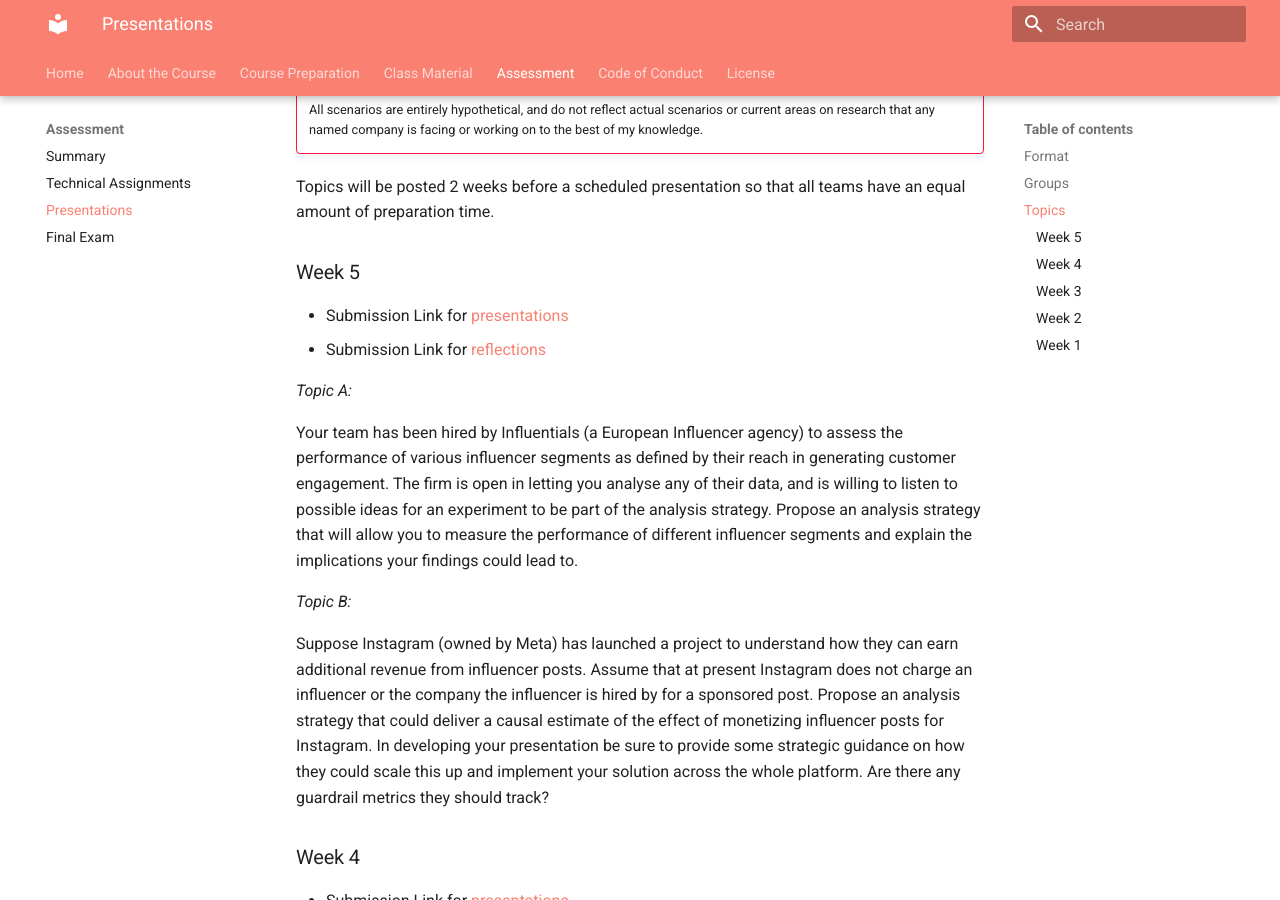
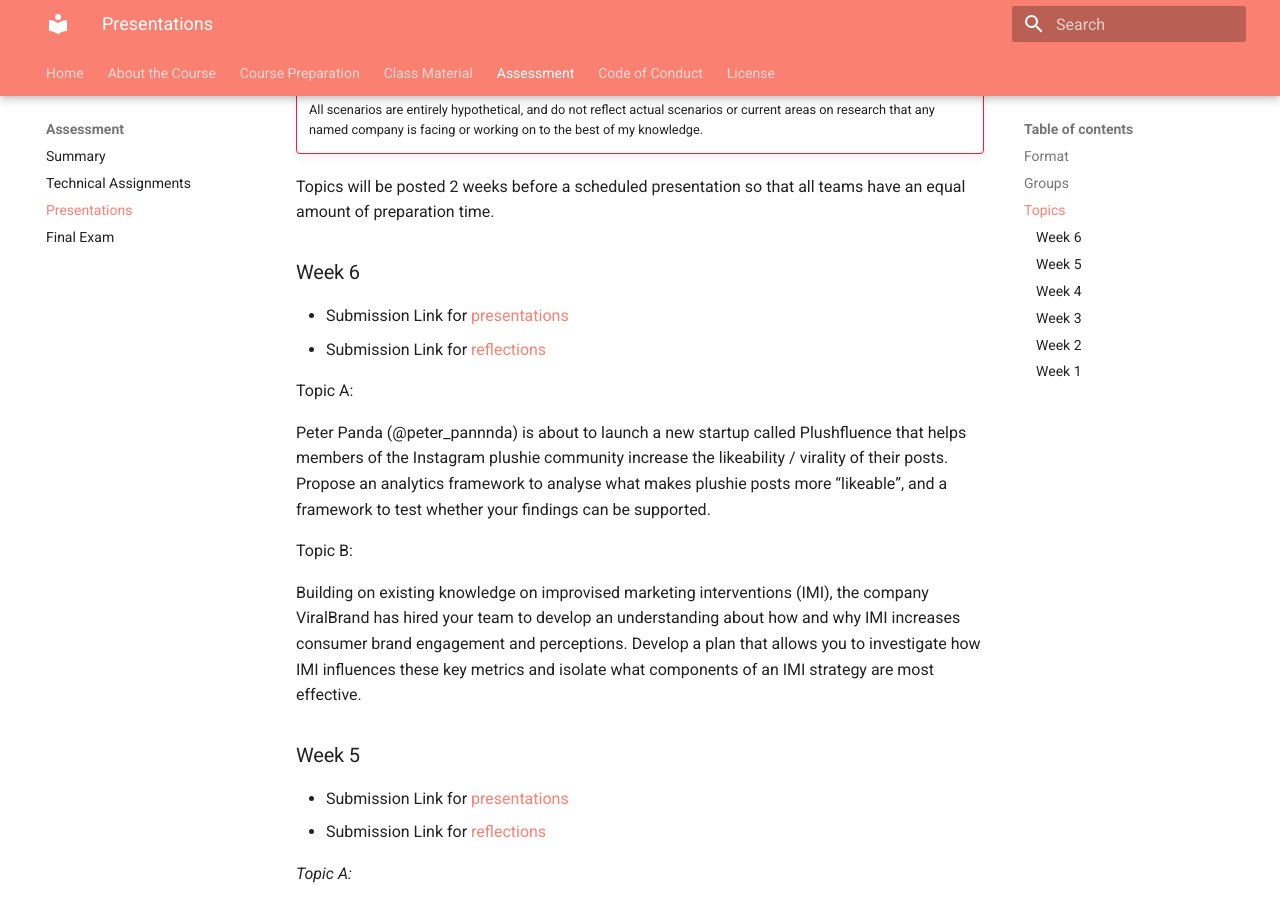
Before and after one commit to tisem-digital-marketing/2022-smwa, an MkDocs documentation site: the page built from docs/assessment/presentations.md, in a window 1280 px wide and 900 px high, scrolled down 1145 px. Built offline with MkDocs 1.6.1 and Material for MkDocs 9.7.7, drawn with Linux system fonts in a browser that asks for light colours.

Commit message:
week 6 presentation topics

```diff
--- a/docs/assessment/presentations.md
+++ b/docs/assessment/presentations.md
@@ -41,6 +41,19 @@ You should use your research skills to go looking for additional material as nec
     All scenarios are entirely hypothetical, and do not reflect actual scenarios or current areas on research that any named company is facing or working on to the best of my knowledge.
 
 Topics will be posted 2 weeks before a scheduled presentation so that all teams have an equal amount of preparation time.
+
+### Week 6
+
+* Submission Link for [presentations](https://classroom.github.com/a/_Qi7Qa19)
+* Submission Link for [reflections](https://classroom.github.com/a/3vhzn87t)
+
+Topic A:
+
+Peter Panda (@peter_pannnda) is about to launch a new startup called Plushfluence that helps members of the Instagram plushie community increase the likeability / virality of their posts. Propose an analytics framework to analyse what makes plushie posts more “likeable”, and a framework to test whether your findings can be supported.
+
+Topic B:
+
+Building on existing knowledge on improvised marketing interventions (IMI), the company ViralBrand has hired your team to develop an understanding about how and why IMI increases consumer brand engagement and perceptions. Develop a plan that allows you to investigate how IMI influences these key metrics and isolate what components of an IMI strategy are most effective.
 
 ### Week 5
 
```
Also changed, not shown: docs/index.md (+1 -1 lines).
